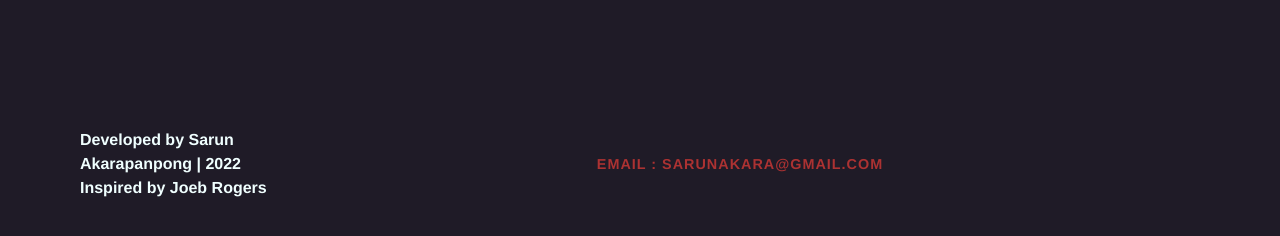
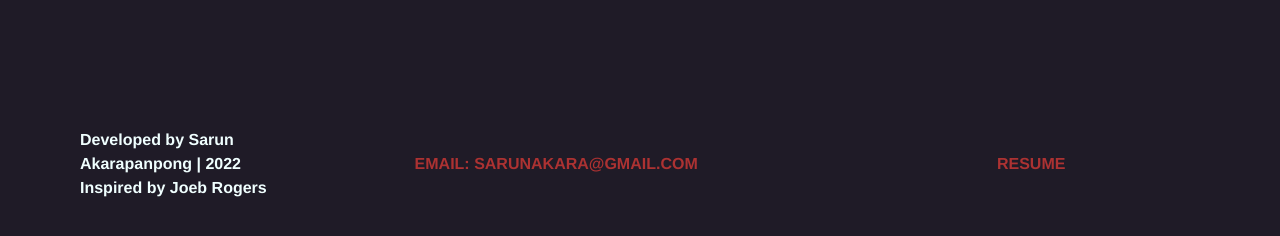
Before and after one commit to sarun132/sarun132.github.io, a plain HTML site: page index.html in a window 1280 px wide. Shown: the part 5061-5297 px from the top of the page. Drawn offline with Linux system fonts and the light colour scheme; a web font is replaced by a local one.

Commit message:
Update index.html

```diff
--- a/index.html
+++ b/index.html
@@ -211,7 +211,7 @@ src="https://www.youtube.com/embed/Rx-miOzWvnQ">
           </figure>
           <figcaption class="project__caption">
             <div class="project__name">
-              <a href="https://drive.google.com/file/d/1kQ0puMn1I2O0u4h8ohBSV_4A6vj7QsHF/view" target="_blank"style="color:#b14343">Vectorize (2020)</a>
+              <a href="https://drive.google.com/file/d/1kQ0puMn1I2O0u4h8ohBSV_4A6vj7QsHF/view" target="_blank"style="color:#b14343">Vectorize (2021)</a>
             </div>
             <p>Vectorize is a multiplayer turn-based game that had inspired from battleship game. Players have to guessing what tile the other player move to.
               The character of player have different skill and class mechanic that make other hard to guess.I'm design gameplay, 2D assets, UI and implement gameplay system.
@@ -252,8 +252,13 @@ src="https://www.youtube.com/embed/Vo2Np5Q8OG0">
         </div>
       </div>
       <div class="footer__links">
-        <a href="mailto:sarunakara@gmail.com" target="_blank" title="email">
-          <span class="text">email : sarunakara@gmail.com</span>
+        <a href="mailto:sarunakara@gmail.com" target="_blank" title="email"style="font-size: 16px;color:#7c8fad ;font-weight: 600;>
+          <span class="text">Email: sarunakara@gmail.com</span>
+      </div>
+      <div class="footer__links">
+
+        <a href="https://drive.google.com/file/d/1EkCdWW5HCk4-iIfU0mAiRORvJOEVakOB/view?usp=sharing" target="_blank" title="Resume"style="font-size: 16px;color:#7c8fad ;font-weight: 600;>
+          <span class="text">Resume</span>
       </div>
     </footer>
 
```
